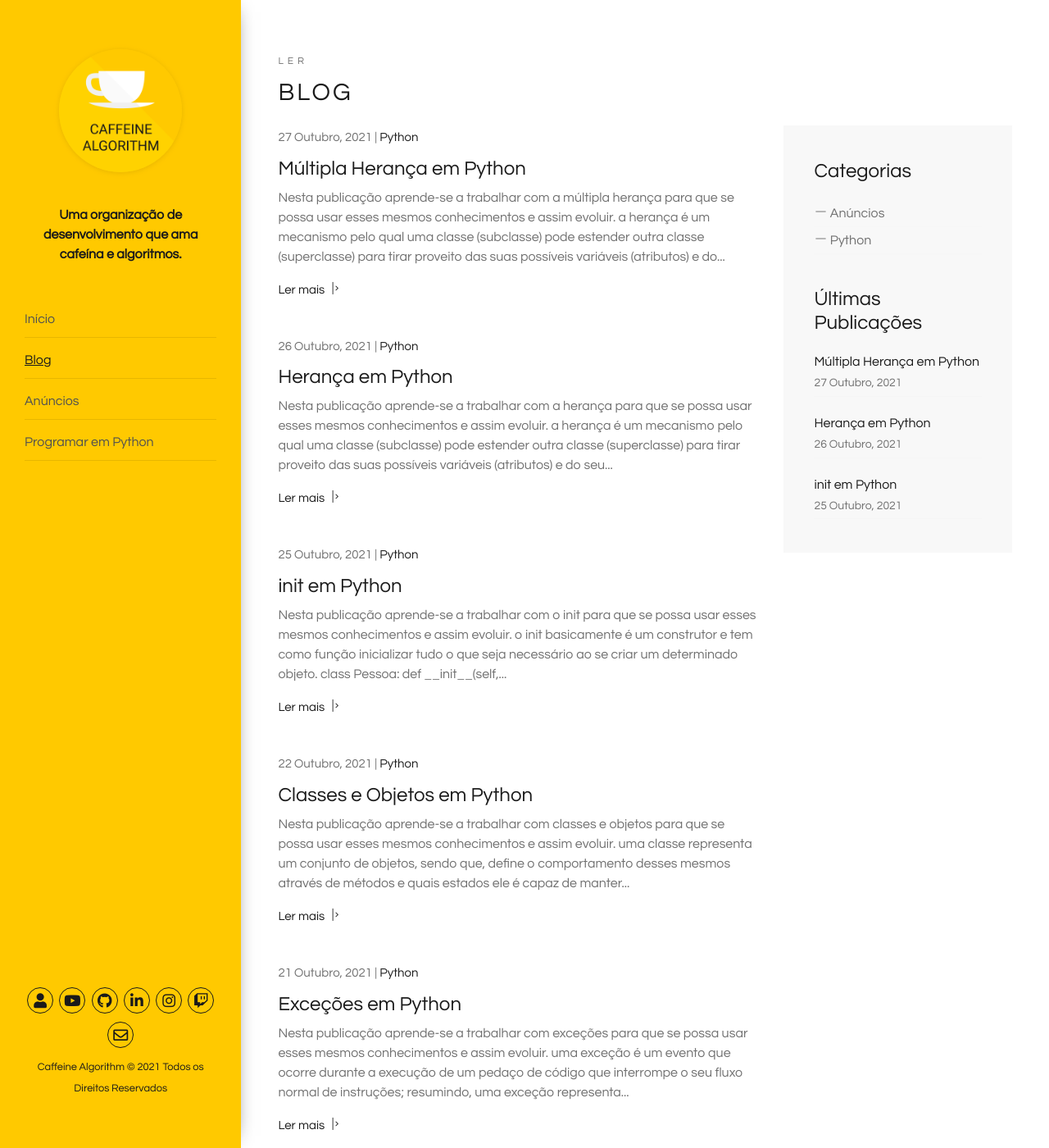
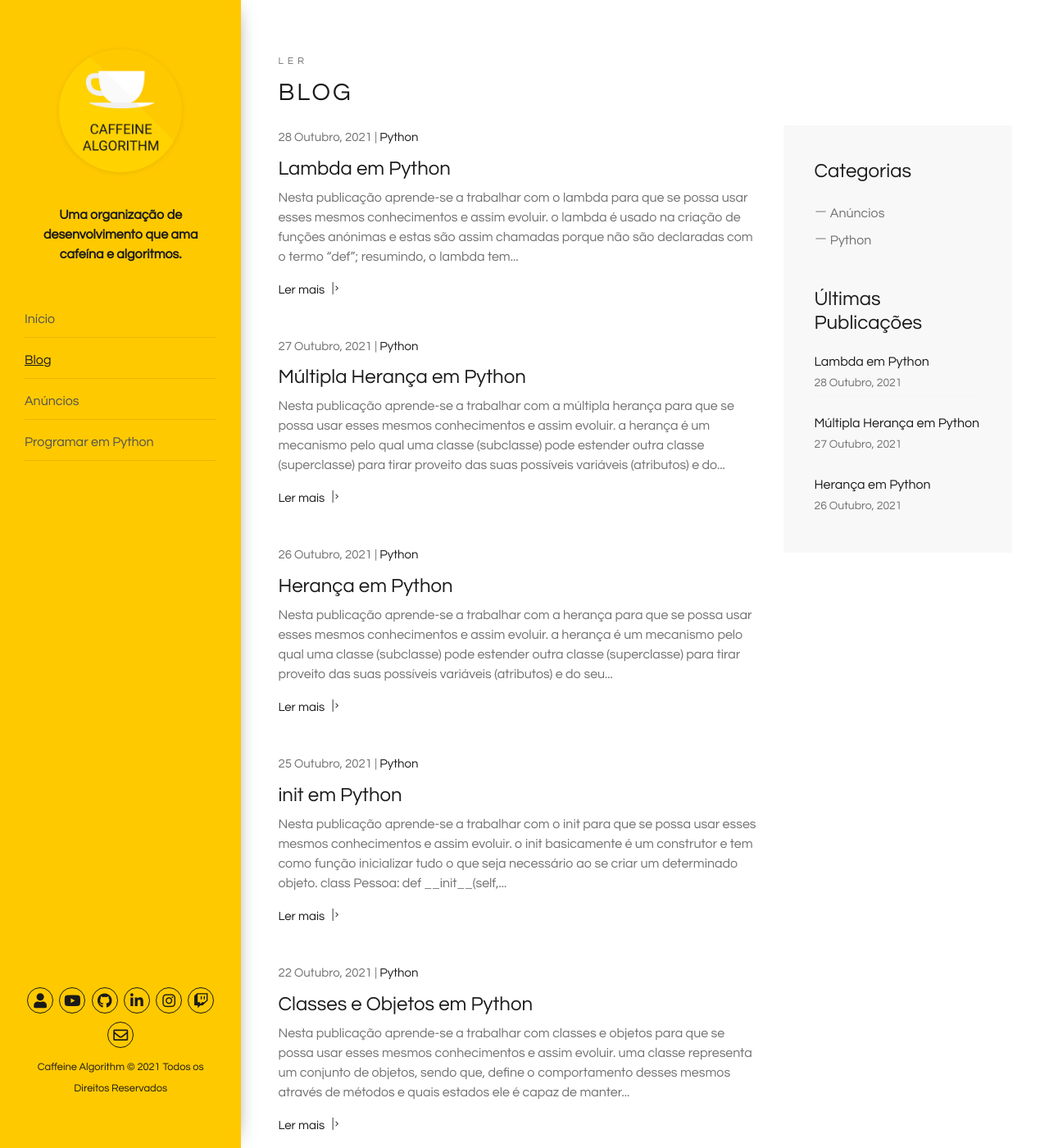
Before and after one commit to caffeinealgorithm/caffeinealgorithm.github.io, a Jekyll site: the page built from blog/index.html, in a window 1280 px wide and 1400 px high. Shown: the whole window at 82% size. Built offline with Jekyll 4.4.1, drawn with Linux system fonts in a browser that asks for light colours; the list of posts is cut into pages by our own code; some of the changed text lies outside the part shown.

Commit message:
Add 33º episode of the Python programming series

````diff
--- /dev/null
+++ b/_posts/2021-10-28-lambda-em-python.md
@@ -0,0 +1,29 @@
+---
+layout: post
+excerpt: Blog
+title: 'Lambda em Python'
+description: 'Descobre como se trabalha com o lambda na linguagem de programação Python. Obtém respostas às tuas dúvidas com a teoria e os exemplos apresentados.'
+keywords: 'python, lambda, publicação'
+date: 2021-10-28
+categories: [Python]
+---
+
+Nesta publicação aprende-se a trabalhar com o lambda para que se possa usar esses mesmos conhecimentos e assim evoluir.
+
+- o lambda é usado na criação de funções anónimas e estas são assim chamadas porque não são declaradas com o termo "def";
+- resumindo, o lambda tem como principal objetivo simplificar certas e determinadas funções, sendo que estas, não utilizam o termo "return" e sim uma expressão.
+
+```python
+'''
+  def adicao(a, b, c):
+    return a + b + c
+'''
+
+adicao = (lambda a, b, c : a + b + c)
+
+print('Resultado da adição:', adicao(25, 30, 45)) # Resultado da adição: 100
+```
+
+Não te esqueças de [assistir ao vídeo](https://youtu.be/0bSYL5vnh6k){:target="\_blank"} e podes sempre ler esta publicação [em inglês](https://nelsonsilvadev.com/blog/20211028/lambda-in-python/){:target="\_blank"}.
+
+### _Happy coding!_
--- a/index.html
+++ b/index.html
@@ -80,7 +80,7 @@ keywords: organização, desenvolvimento, cafeína, algoritmos, publicações, v
       </div>
 
       <div class="row">
-        {% for video in site.python %} {% if video.id == "/python/32" %}
+        {% for video in site.python %} {% if video.id == "/python/33" %}
         <div
           class="col-xs-12 col-sm-3 col-sm-6 col-lg-6 col-xl-3 animate-box"
           data-animate-effect="fadeInLeft"
````
Also changed, not shown: _python/33.md (added, +5 -0 lines), assets/img/playlists/python/33.png (added).
